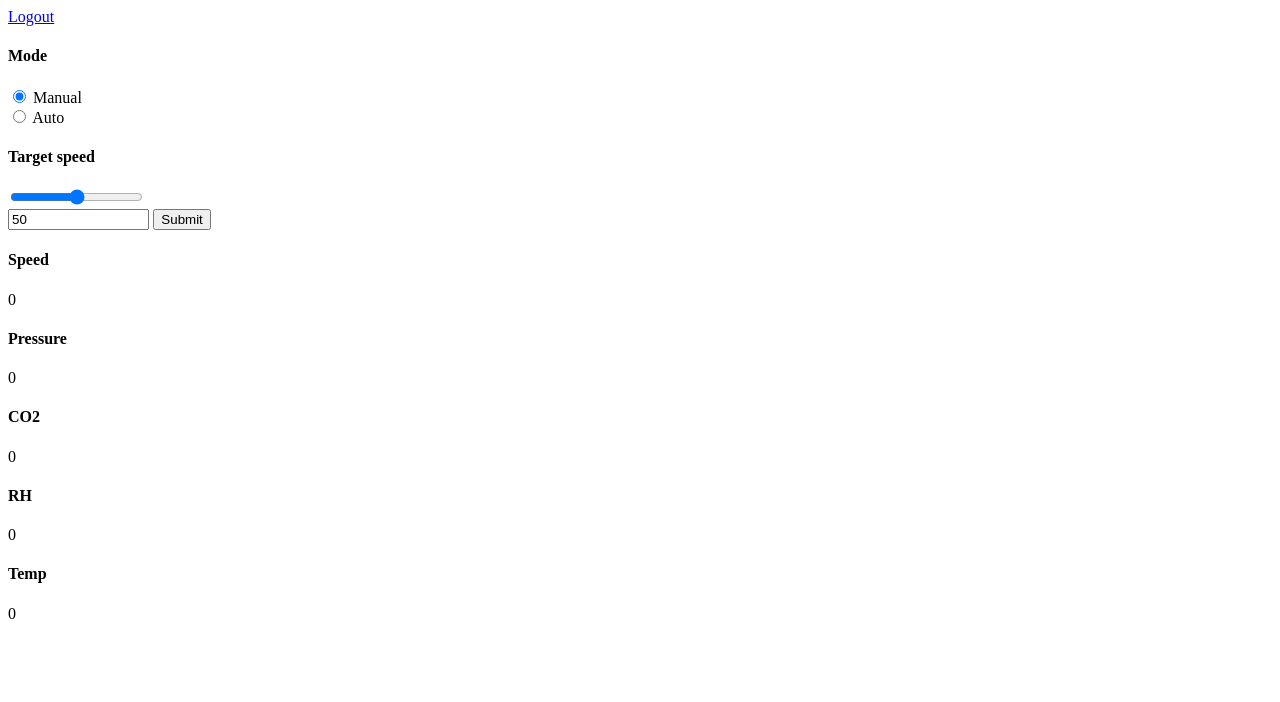
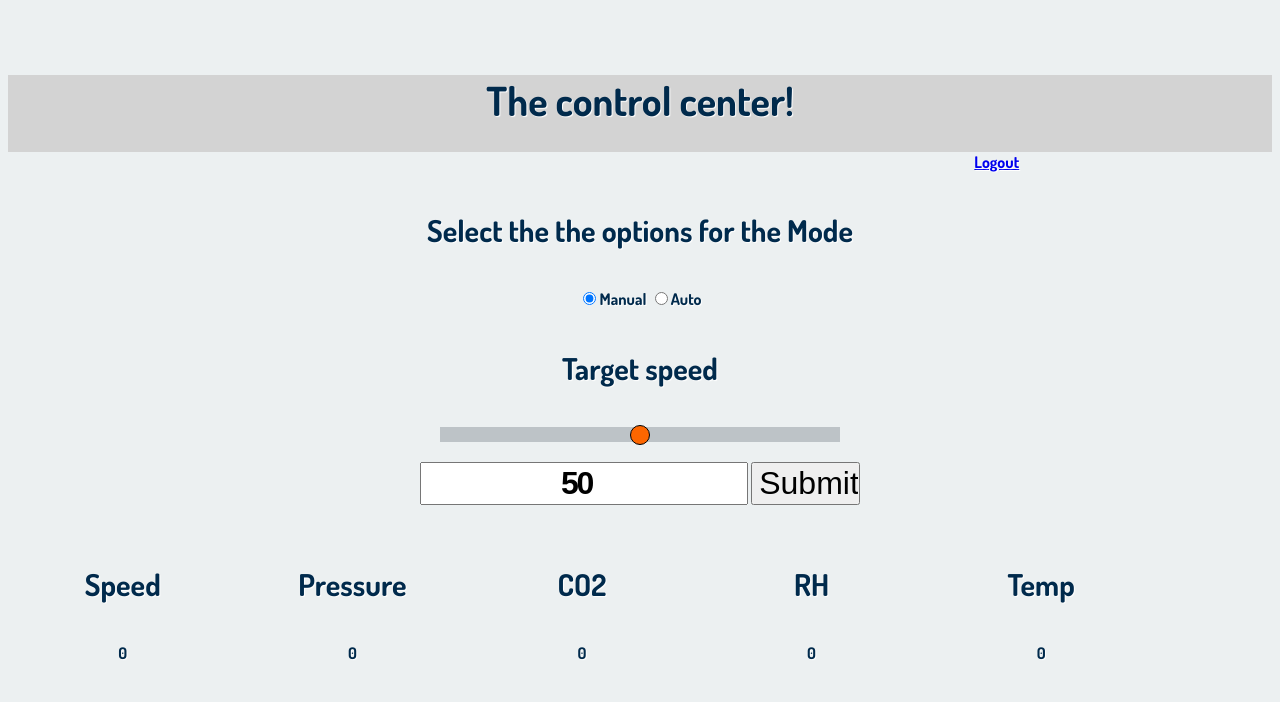
Before and after one commit to Mikooboy/ventilation, a website: page ventilation-UI/page.html in a window 1280 px wide. Drawn offline with Linux system fonts and the light colour scheme; no server answers.

Commit message:
added ventilation.db A style sheet page has been added

```diff
--- a/ventilation-UI/page.html
+++ b/ventilation-UI/page.html
@@ -3,44 +3,52 @@
 <head>
     <meta charset="UTF-8">
     <title>Title</title>
+    <link rel="stylesheet" href="style/style.css">
 </head>
 <body>
+    <div class="all">
+        <h1>The control center!</h1>
+        <div class="upper">
+            <a class="logout" href="/logout">Logout</a> <br>
+            <h4>Select the the options for the Mode</h4>
+            <form class="form"action="javascript:submitform()">
+                <tr>
+                    <td><input id="manual" type="radio" name="mode" oninput="changeMode()" checked>Manual</td>
+                    <td> <input id="auto" type="radio" name="mode" oninput="changeMode()">Auto</td>
+                </tr>
+                <h4 id="targetHeader">Target speed</h4>
+                <input class="range" id="targetValue" type="range" min="0" max="100" oninput="document.getElementById('sliderOutput').value = this.value"><br>
+                <input class="value" id="sliderOutput" type="number" value="50" oninput="document.getElementById('targetValue').value = this.value">
+                <input class="button" type="submit">
+            </form>
+        </div>
 
-<a href="/logout">Logout</a>
-
-<form action="javascript:submitform()">
-    <h4>Mode</h4>
-    <input id="manual" type="radio" name="mode" oninput="changeMode()" checked>
-    <label for="manual">Manual</label><br>
-    <input id="auto" type="radio" name="mode" oninput="changeMode()">
-    <label for="auto">Auto</label><br>
-    <h4 id="targetHeader">Target speed</h4>
-    <input id="targetValue" type="range" min="0" max="100" oninput="document.getElementById('sliderOutput').value = this.value"><br>
-    <input id="sliderOutput" type="number" value="50" oninput="document.getElementById('targetValue').value = this.value">
-    <input type="submit">
-</form>
-
-<div>
+        <div class="lower">
+                <div class="speed">
                     <h4>Speed</h4>
                     <p id="Speed">0</p>
                 </div>
-<div>
+                <div class="pressure">
                     <h4>Pressure</h4>
                     <p id="Pressure">0</p>
                 </div>
-<div>
+                <div class ="co">
                     <h4>CO2</h4>
                     <p id="CO2">0</p>
                 </div>
-<div>
+                <div class="rh">
                     <h4>RH</h4>
                     <p id="RH">0</p>
                 </div>
-<div>
+                <div class ="temp">
                     <h4>Temp</h4>
                     <p id="Temp">0</p>
                 </div>
 
+        </div>
+
+
+    </div>
 </body>
 </html>
 
@@ -93,9 +101,3 @@
         });
     }, 500);
 </script>
-
-<style>
-    input[type=range], input[type=number] {
-        width: 10em;
-    }
-</style>
--- /dev/null
+++ b/ventilation-UI/style/style.css
@@ -0,0 +1,119 @@
+@import url(https://fonts.googleapis.com/css?family=Dosis:700);
+
+.all{
+    background-color: lightgray;
+    text-align: center;
+
+}
+h1{
+    font-size: 40px;
+    font-weight: bold;
+}
+h4{
+    font-size: 30px;
+    font-weight: bold;
+}
+.upper{
+
+    background-color:#ecf0f1;
+}
+.logout{
+    float: right;
+    padding-right: 20%;
+
+}
+
+
+body {
+    font-family: "Dosis", Helvetica, Arial, sans-serif;
+    background: #ecf0f1;
+    color: #002a4c;
+    padding-top: 40px;
+    text-shadow: white 1px 1px 1px;
+}
+.value {
+
+    text-align: center;
+    font-weight: bold;
+    font-size: 2em;
+    width: 10em;
+    margin: auto;
+    letter-spacing: -.07em;
+    text-shadow: white 2px 2px 2px
+}
+
+
+input[type="range"] {
+    display: block;
+    -webkit-appearance: none;
+    background-color: #bdc3c7;
+    width: 30em;
+    height: 15px;
+
+    margin: 0 auto;
+    outline: 0;
+}
+input[type="range"]::-webkit-slider-thumb {
+    -webkit-appearance: none;
+    background-color: #fd6600;
+    width: 20px;
+    height: 20px;
+    border-radius: 50%;
+    border: 1px solid #000000;
+    cursor: pointer;
+    transition: .3s ease-in-out;
+}
+ input[type="range"]::-webkit-slider-thumb:hover {
+     background-color: #ffffff;
+     background-color: #ffffff;
+     border: 10px solid #e74c3c;
+ }
+input[type="range"]::-webkit-slider-thumb:active {
+    transform: scale(1.8);
+}
+
+
+.button{
+    font-size: 2em;
+    width: 3.4em;
+    text-align: center;
+
+
+}
+
+.lower{
+    background-color:#ecf0f1;
+    width: 100%;
+    text-align: center;
+}
+.speed{
+
+    width: 15%;
+    float: left;
+    padding: 20px;
+
+}
+.pressure{
+    width: 15%;
+    float: left;
+    padding: 20px;
+
+}
+.co{
+    width: 15%;
+    float: left;
+    padding: 20px;
+
+}
+.rh{
+    width: 15%;
+    float: left;
+    padding: 20px;
+
+}
+.temp{
+    width: 15%;
+    float: left;
+    padding: 20px;
+
+}
```
Lines whose indentation alone changed are shown as unchanged.
